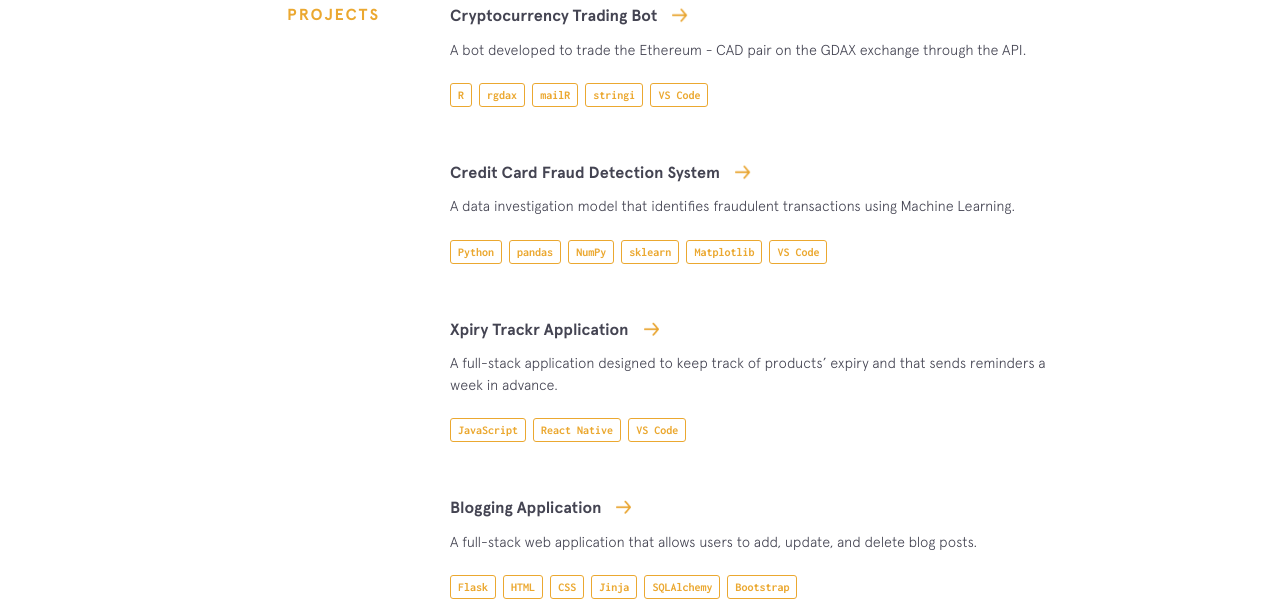
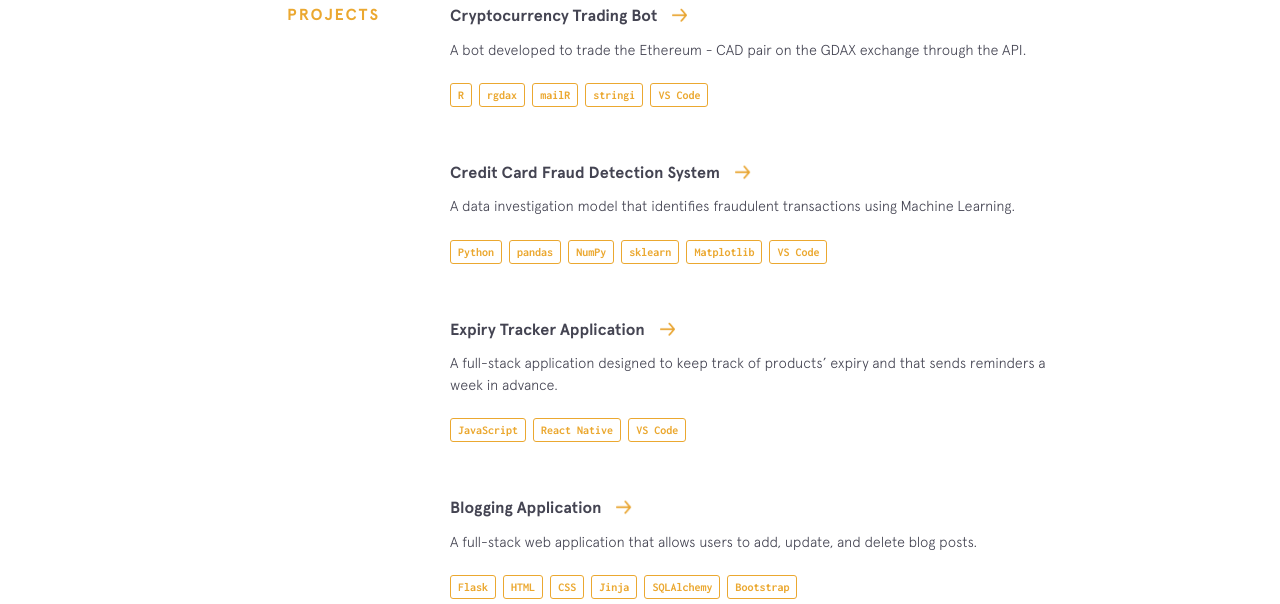
Before and after one commit to rohanxminocha/personal-website-v1, a Jekyll site: the page built from index.html, in a window 1280 px wide and 900 px high, scrolled down 2717 px. Shown: the top 604 px of the window. Built offline with Jekyll 4.4.1, drawn with Linux system fonts in a browser that asks for light colours; nearby versions of some CDN libraries.

Commit message:
Update projects.yml

```diff
--- a/_data/projects.yml
+++ b/_data/projects.yml
@@ -19,7 +19,7 @@
     - thing: Matplotlib
     - thing: VS Code
 
-- name: Xpiry Trackr Application
+- name: Expiry Tracker Application
   url: https://github.com/rohanxminocha/XpiryTrackr-yuHacks2021
   description: A full-stack application designed to keep track of products’ expiry and that sends reminders a week in advance.
   used:
```
